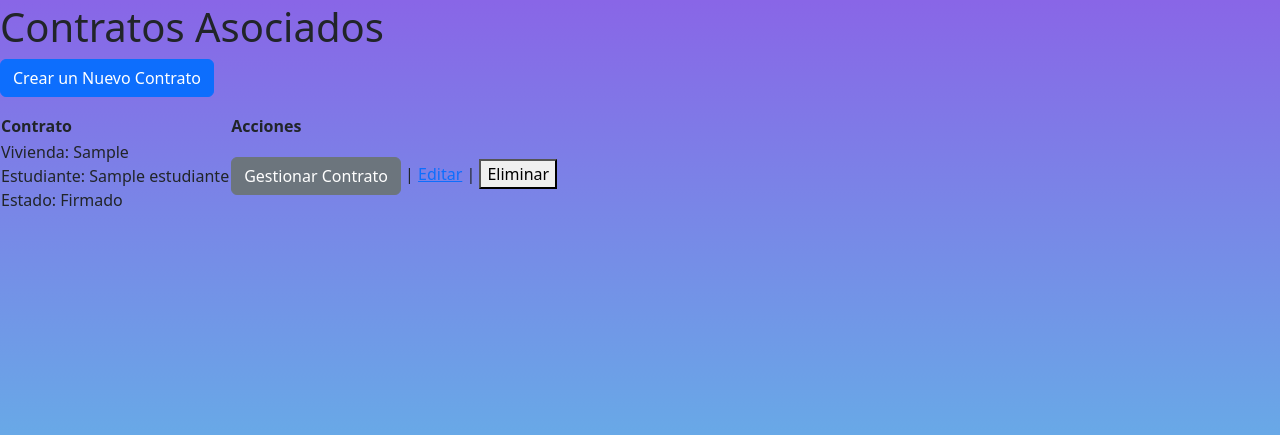
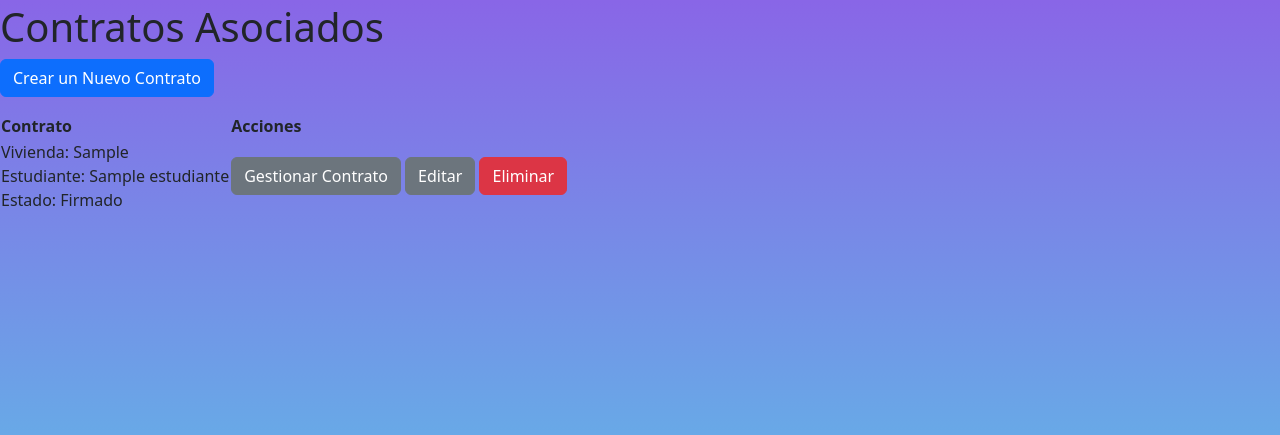
Before and after one commit to PatladyxWalker/TT2024B027, a Django app: template src/TTPrototipo/usuarios/templates/listar_contratos_anfitrion.html in a window 1280 px wide. Shown: the part 109-544 px from the top of the page. Run offline with Django 5.2, Linux system fonts and the light colour scheme; the template is opened without the code that fills it: values that come from a table or form of the project are taken from there, others are empty; tables that the repository leaves empty hold one stand-in row (values such as "Sample post").

Commit message:
Arreglé los Estilos de los Botones de las "Acciones" en la Lista de Contratos.

```diff
--- a/src/TTPrototipo/usuarios/templates/listar_contratos_anfitrion.html
+++ b/src/TTPrototipo/usuarios/templates/listar_contratos_anfitrion.html
@@ -51,14 +51,16 @@
                     <!-- Botón para Gestionar el Contrato -->
                     <a href="{% url 'gestionar_contrato' contrato.id %}" class="btn btn-secondary">
                         Gestionar Contrato
-                    </a> |
+                    </a>
                     <!-- Botón para Editar el Contrato -->
-                    <a href="#">Editar</a> |
+                    <a href="#" class="btn btn-secondary">
+                        Editar
+                    </a>
 
                     <!-- Botón para Eliminar el Contrato -->
                     <form action="#" method="POST" style="display:inline;">
                         {% csrf_token %}
-                        <button type="submit">Eliminar</button>
+                        <button type="submit" class="btn btn-danger">Eliminar</button>
                     </form>
                 </td>
             </tr>
```
Also changed, not shown: src/TTPrototipo/usuarios/templates/layout3.html (indentation only).
